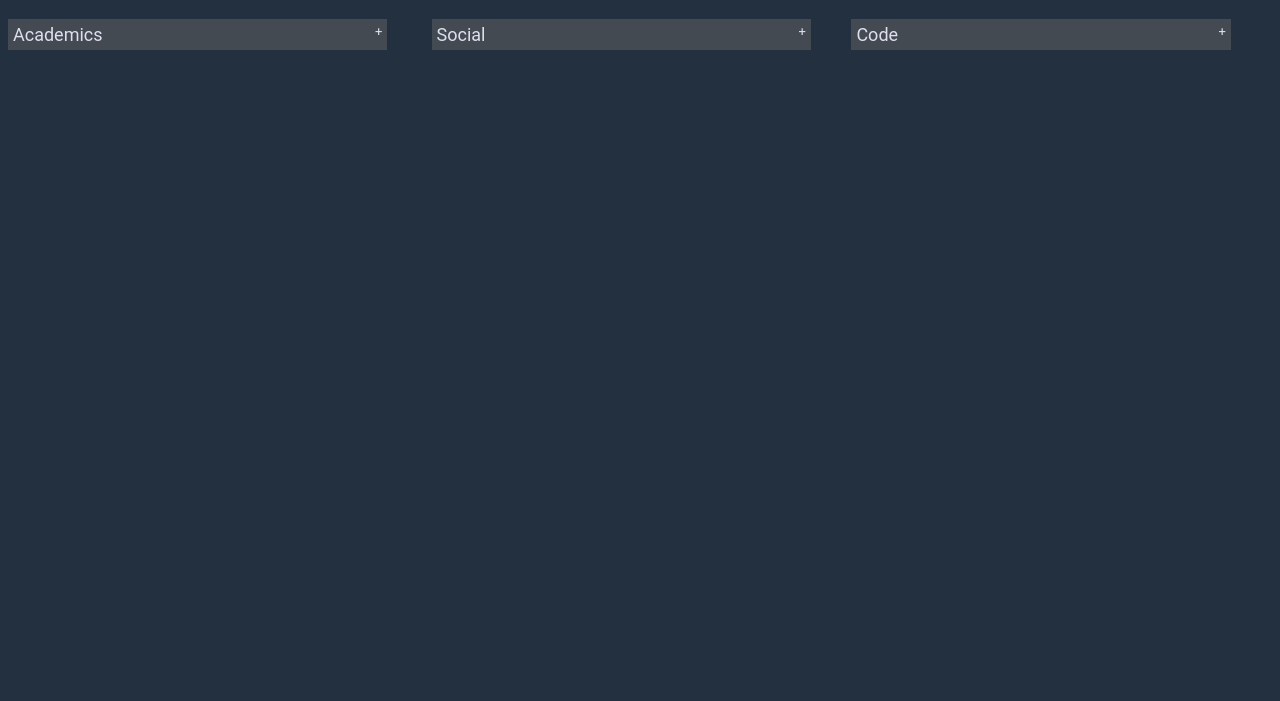
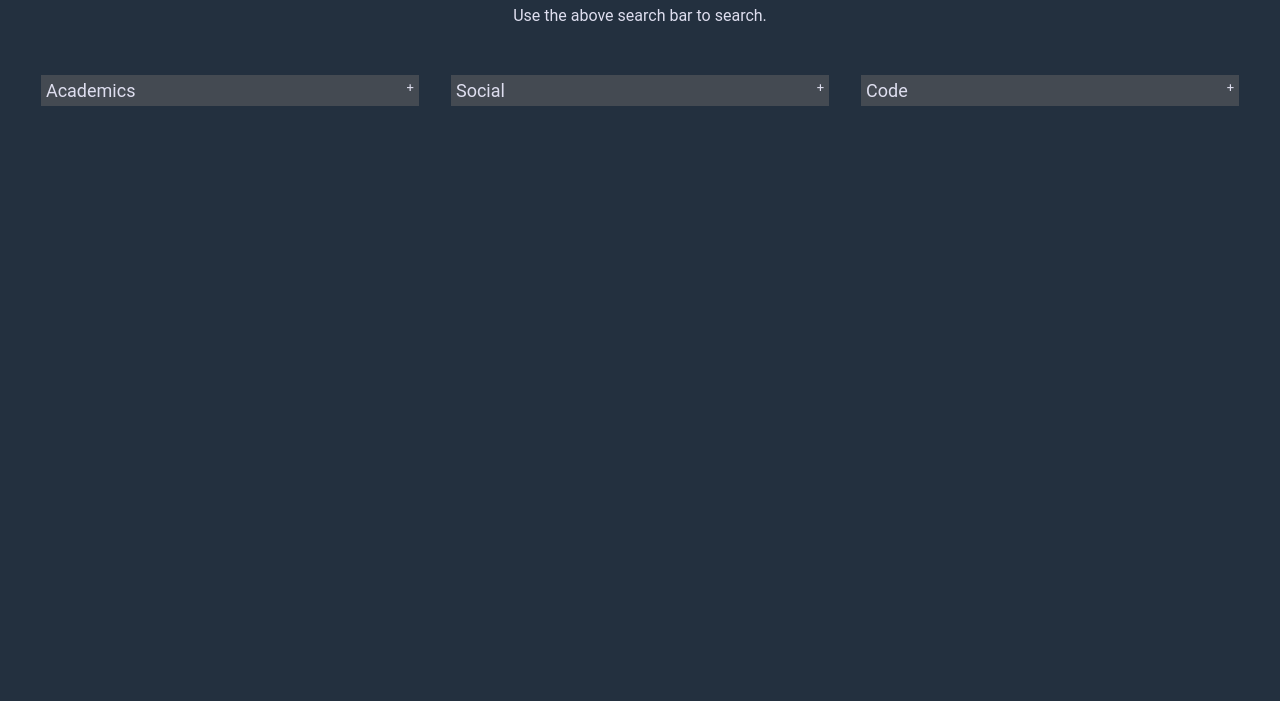
Before and after one commit to xyzyzl/firefox-startpage, a plain HTML site: page index.html in a window 1280 px wide. Shown: the part 99-800 px from the top of the page. Drawn offline with Linux system fonts and the light colour scheme.

Commit message:
Implement dropdowns

```diff
--- a/index.html
+++ b/index.html
@@ -6,44 +6,44 @@
     <title>repl.it</title>
     <link href="style.css" rel="stylesheet" type="text/css" />
   </head>
+
   <body>
-	<center>
+    <header>
       <h1>Guten Tag.</h1>
       Use the above search bar to search.
-		<br> <br>
-	</center>
+    </header>
 
-	<div class="creodimension">
-			<button type="button" 	class="collapsible">Academics</button>
+    <main class="u-flex">
+      <section>
+        <button type="button" class="collapsible">Academics</button>
         <div class="content">
-					<a 	href="https://lgsuhsd.instructure.com">Canvas</a>
-					<br>
-					<a href="https://aops.com">AoPS</a>
-					<br>
-					<a href="https://usaco.org">USACO</a>
-					<br>
-					<a href="https://codeforces.com">Codeforces</a>
+          <div><a href="https://lgsuhsd.instructure.com">Canvas</a></div>
+          <div><a href="https://aops.com">AoPS</a></div>
+          <div><a href="https://usaco.org">USACO long long long</a></div>
+          <div><a href="https://codeforces.com">Codeforces</a></div>
         </div>
+      </section>
+
+      <section>
         <button type="button" class="collapsible">Social</button>
         <div class="content">
-					<a href="https://discord.com">Discord</a>
-					<br>
-					<a href="https://reddit.com">Reddit</a>
-					<br>
-					<a href="https://facebook.com">Facebook</a>
-					<br>
-					<a href="https://twitter.com">Twitter</a>
+          <div><a href="https://discord.com">Discord</a></div>
+          <div><a href="https://reddit.com">Reddit</a></div>
+          <div><a href="https://facebook.com">Facebook</a></div>
+          <div><a href="https://twitter.com">Twitter</a></div>
         </div>
+      </section>
+
+      <section>
         <button type="button" class="collapsible">Code</button>
         <div class="content">
-					<a href="https://github.com">GitHub</a>
-					<br>
-					<a href="https://wiki.archlinux.org">ArchWiki</a>
-					<br>
-					<a href="https://docs.voidlinux.org/">Void 	Docs</a>
-					<br>
-					<a href="moz-extension://30be898f-13d0-4e25-991c-ab566059ca96/manage.html">Stylus</a>
+          <div><a href="https://github.com">GitHub</a></div>
+          <div><a href="https://wiki.archlinux.org">ArchWiki</a></div>
+          <div><a href="https://docs.voidlinux.org/">Void   Docs</a></div>
+          <div><a href="moz-extension://30be898f-13d0-4e25-991c-ab566059ca96/manage.html">Stylus</a></div>
         </div>
+      </section>
+    </main>
     <script src="script.js"></script>
   </body>
 </html>
--- a/script.js
+++ b/script.js
@@ -1,14 +1,7 @@
-var coll = document.getElementsByClassName("collapsible");
-var i;
+let coll = document.getElementsByClassName("collapsible");
 
-for (i = 0; i < coll.length; i++) {
-  coll[i].addEventListener("click", function() {
-    this.classList.toggle("active");
-    var content = this.nextElementSibling;
-    if (content.style.maxHeight){
-      content.style.maxHeight = null;
-    } else {
-      content.style.maxHeight = content.scrollHeight + "px";
-    }
-  });
-}
+Array.from(coll).forEach(
+  collapsible => collapsible.addEventListener('click',
+    () => collapsible.parentElement.classList.toggle('active')
+  )
+);
--- a/style.css
+++ b/style.css
@@ -2,6 +2,7 @@ body {
   font-family: 'SF UI Display', 'Ubuntu', 'Roboto', 'Arial', sans-serif;
   background-color: #23303f;
   color: #dedeef;
+  text-align: center;
 }
 
 h1 {
@@ -21,8 +22,19 @@ a:visited {
   color: #dedede;
 }
 
-.creodimension{
+header, main {
+  padding: 2ex;
+}
+
+.u-flex{
   display: flex;
+  justify-content: space-evenly;
+}
+
+section {
+  flex-basis: 0;
+  flex-grow: 1;
+  margin: 1em;
 }
 
  /* Style the button that is used to open and close the collapsible content */
@@ -40,14 +52,17 @@ a:visited {
 }
 
 /* Add a background color to the button if it is clicked on (add the .active class with JS), and when you move the mouse over it (hover) */
-.active, .collapsible:hover {
+.active>button, .collapsible:hover {
   background-color: #555a62;
+}
+
+.active>.content {
+  max-height: none;
 }
 
 /* Style the collapsible content. Note: hidden by default */
 .content {
   padding: 0 10px;
-  // display: none;
   overflow: hidden;
   max-height: 0;
   background-color: #333a42;
@@ -62,6 +77,6 @@ a:visited {
   margin-left: 5px;
 }
 
-.active:after {
+.active>button:after {
   content: "-"; /* Unicode character for "minus" sign (-) */
 }
```
Lines whose indentation alone changed are shown as unchanged.
